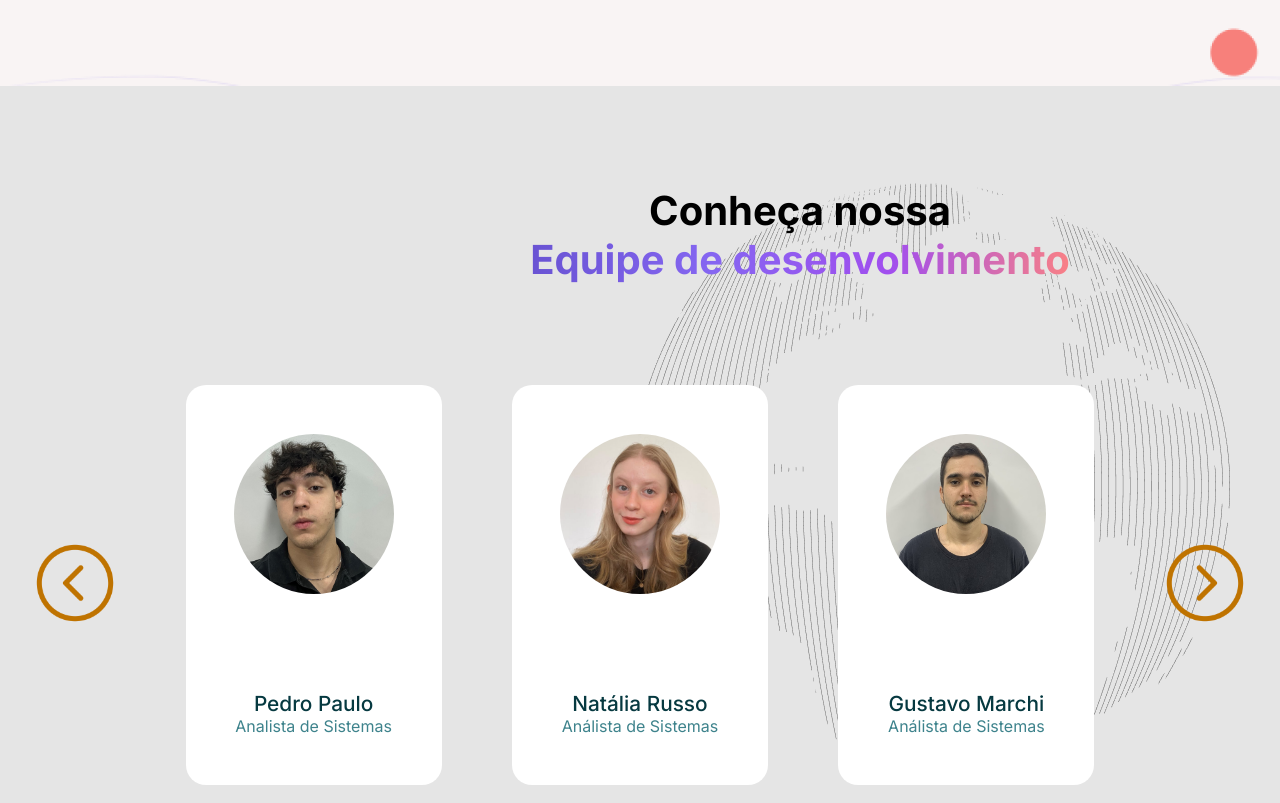
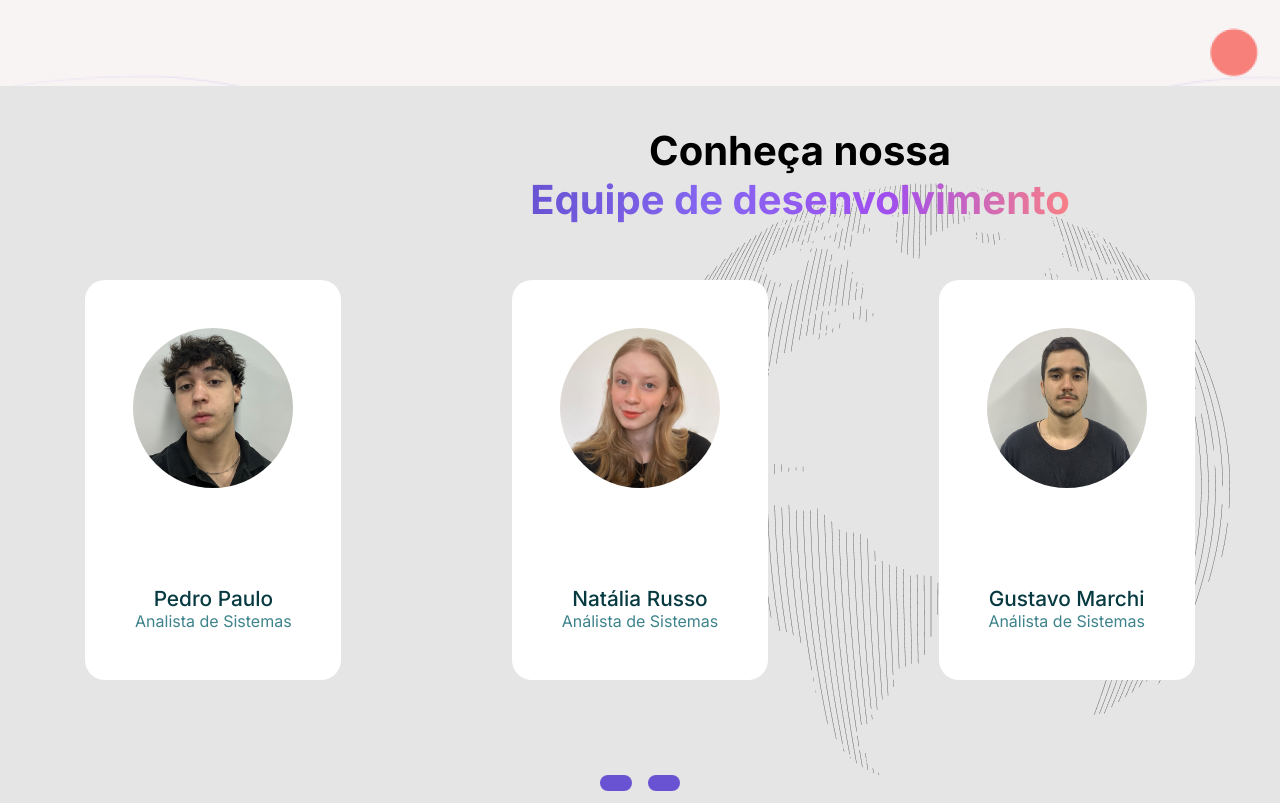
Before and after one commit to Seguranca-dos-Bancos-01/security_bank, a website: page SecurityBank/site/public/index.html in a window 1280 px wide. Shown: the part 4880-5683 px from the top of the page. Drawn offline with Linux system fonts and the light colour scheme.

Commit message:
Alteracoes no banner da equipe

```diff
--- a/SecurityBank/site/public/css/home.css
+++ b/SecurityBank/site/public/css/home.css
@@ -588,9 +588,11 @@ aside .nav-button {
 }
 
 .botaoSeta {
-    border: none;
-    background-color: #bf730000;
-    cursor: pointer;
+    background-color: #6953D3;
+    width: 4vh;
+    height: 2vh;
+    border-radius: 20px;
+    border: none
 }
 .inove{
 width: 40%;
@@ -600,6 +602,15 @@ width: 40%;
     width: 100vh;
     margin-left:50vh;
     text-align: center;
-    margin-top: 0vh;
+    margin-top: 5vh;
     font-size: 5vh;
+    margin-bottom: 7vh;
 }
+.botoes{
+    display: flex;
+    margin: auto;
+    justify-content: space-around;
+}
+.botoes button{
+    margin: 1vh;
+}
--- a/SecurityBank/site/public/index.html
+++ b/SecurityBank/site/public/index.html
@@ -247,7 +247,6 @@
                 -webkit-background-clip: text;
                 -webkit-text-fill-color: transparent;">Equipe de desenvolvimento</span></h2>
                  <div class="blocoBannerEquipe" id="equipe">
-                    <button onclick="equipe1()" class="botaoSeta"><img class="setaBannerEquipe" src="assets/esquerda.png" alt=""></button>
                     <div id="card1Equipe" class="cardBannerEquipe">
                         <img src="assets/pedro_pauloIMG.jpeg" alt="" class="imgBannerEquipe">
                         <div>
@@ -269,7 +268,10 @@
                             <p class="textoBannerEquipe">Análista de Sistemas</p>
                         </div>
                     </div>
-                   <button class="botaoSeta" onclick="equipe2()"><img class="setaBannerEquipe" src="assets/direita.png" alt=""></button>
+                </div>
+                <div class="botoes">
+                    <button class="botaoSeta" onclick="equipe1()"></button>
+                    <button onclick="equipe2()" class="botaoSeta"></button>
                 </div>
         </div>
 
@@ -298,7 +300,6 @@
 <script>
     function equipe2() {
         equipe.innerHTML = `
-        <button onclick="equipe1()" class="botaoSeta"><img class="setaBannerEquipe" src="assets/esquerda.png" alt=""></button>
         <div id="card1Equipe" class="cardBannerEquipe">
                         <img src="assets/schiavo.jpg" alt="" class="imgBannerEquipe">
                         <div>
@@ -307,27 +308,25 @@
                         </div>
                     </div>
                     <div  id="card2Equipe" class="cardBannerEquipe2">
-                        <img src="assets/marcela.jpg" alt="" class="imgBannerEquipe">
+                        <img src="assets/Marcela.jpg" alt="" class="imgBannerEquipe">
                         <div>
-                            <p class="subtituloBannerEquipe">Marcela Custódio</p>
+                            <p class="subtituloBannerEquipe">Marcela Greco</p>
                             <p class="textoBannerEquipe">Análista de Sistemas</p>
                         </div>
                     </div>
                     <div  id="card3Equipe" class="cardBannerEquipe3">
-                        <img src="assets/bernardo.jpg" alt="" class="imgBannerEquipe">
+                        <img src="assets/Bernardo.jpg" alt="" class="imgBannerEquipe">
                         <div>
                             <p class="subtituloBannerEquipe">Bernardo Rocha</p>
                             <p class="textoBannerEquipe">Análista de Sistemas</p>
                         </div>
                     </div>
-           <button class="botaoSeta" onclick="equipe1()"><img class="setaBannerEquipe" src="assets/direita.png" alt=""></button>
         `
     }
 
 
     function equipe1() {
         equipe.innerHTML = `
-        <button onclick="equipe2()" class="botaoSeta"><img class="setaBannerEquipe" src="assets/esquerda.png" alt=""></button>
         <div id="card1Equipe" class="cardBannerEquipe">
                         <img src="assets/pedro_pauloIMG.jpeg" alt="" class="imgBannerEquipe">
                         <div>
@@ -349,7 +348,6 @@
                             <p class="textoBannerEquipe">Análista de Sistemas</p>
                         </div>
                     </div>
-           <button class="botaoSeta" onclick="equipe2()"><img class="setaBannerEquipe" src="assets/direita.png" alt=""></button>
         `
     }
 </script>
```
